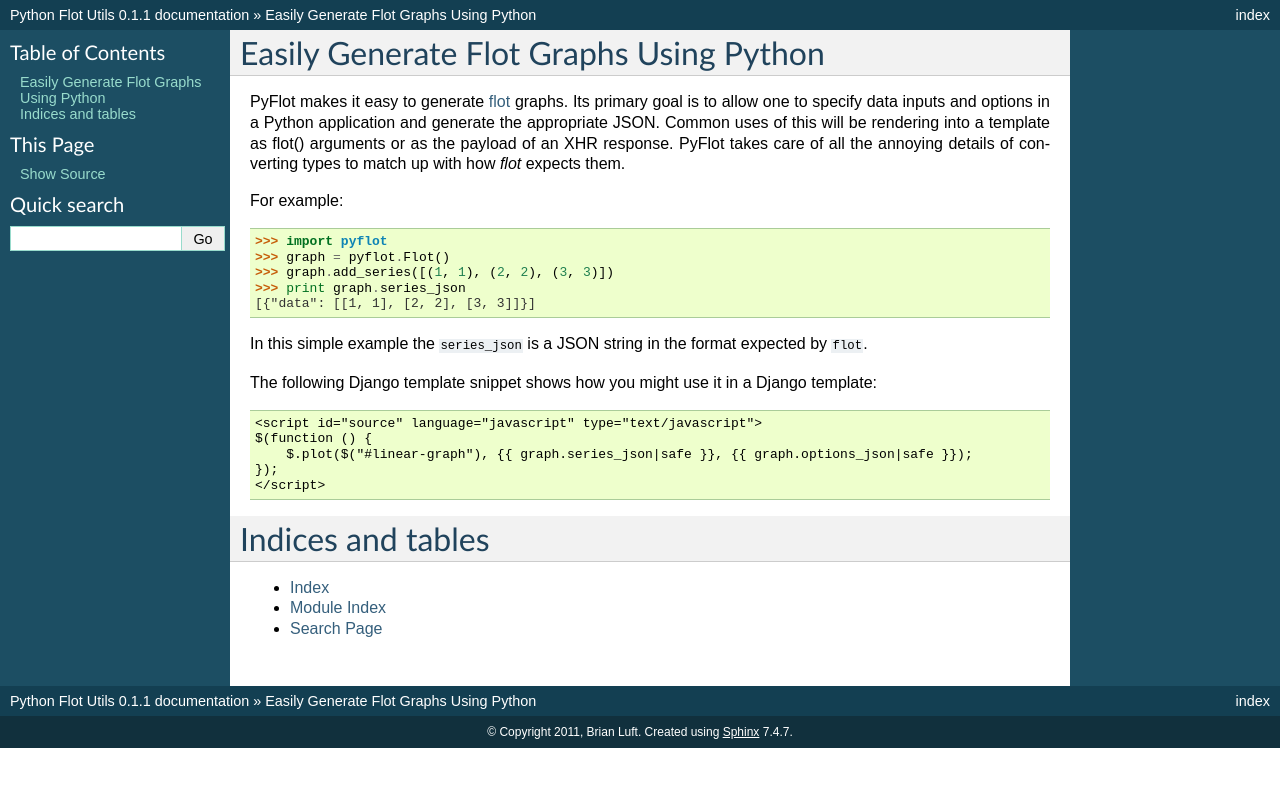
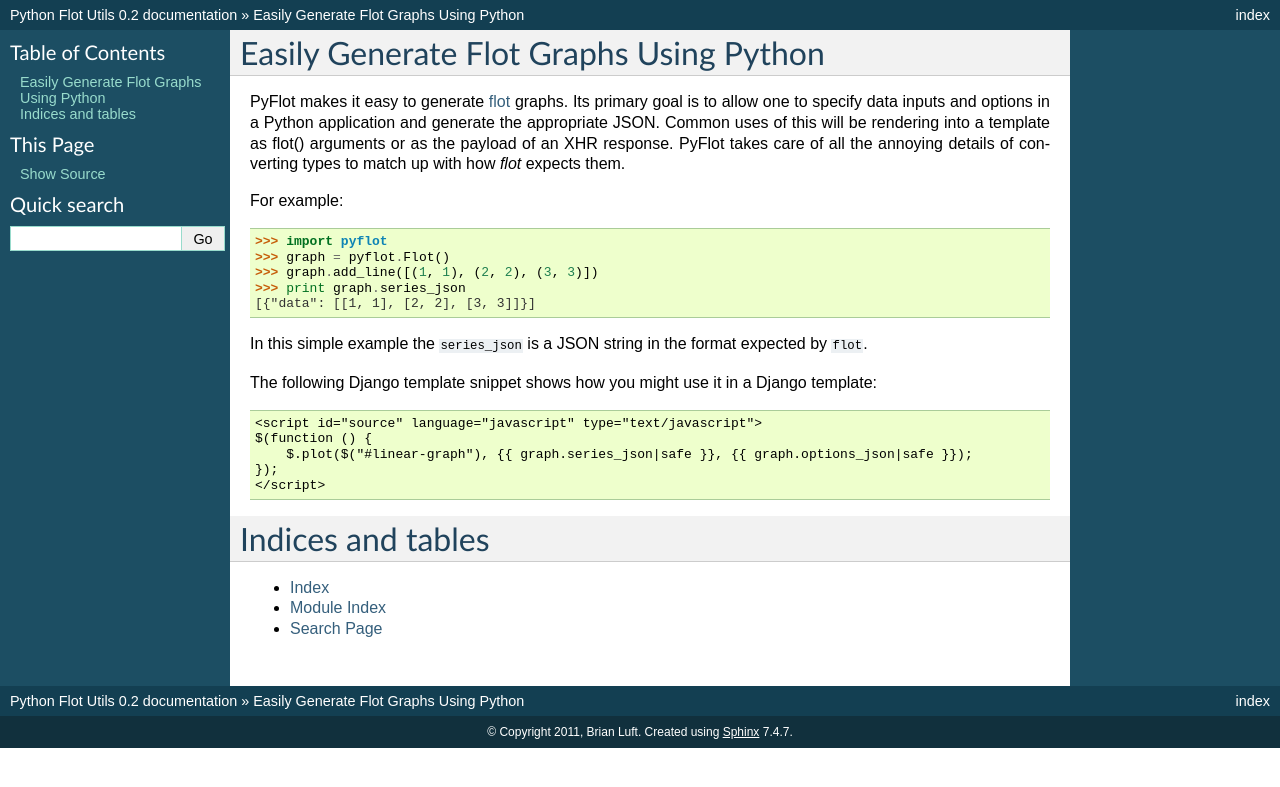
Before and after one commit to unbracketed/python-flot-utils, a Sphinx documentation site: the page built from docs/index.rst, in a window 1280 px wide. Shown: the top 787 px of the page. Built offline with Sphinx 7.4.7, drawn with Linux system fonts in a browser that asks for light colours.

Commit message:
bumps version to 0.2

```diff
--- a/docs/conf.py
+++ b/docs/conf.py
@@ -48,9 +48,9 @@ copyright = u'2011, Brian Luft'
 # built documents.
 #
 # The short X.Y version.
-version = '0.1'
+version = '0.2'
 # The full version, including alpha/beta/rc tags.
-release = '0.1.1'
+release = '0.2'
 
 # The language for content autogenerated by Sphinx. Refer to documentation
 # for a list of supported languages.
--- a/docs/index.rst
+++ b/docs/index.rst
@@ -18,7 +18,7 @@ For example::
 
     >>> import pyflot
     >>> graph = pyflot.Flot()
-    >>> graph.add_series([(1, 1), (2, 2), (3, 3)])
+    >>> graph.add_line([(1, 1), (2, 2), (3, 3)])
     >>> print graph.series_json
     [{"data": [[1, 1], [2, 2], [3, 3]]}]
 
@@ -26,8 +26,9 @@ In this simple example the ``series_json`` is a JSON string
 in the format expected by ``flot``.
 
 The following Django template snippet shows how you might use
-it in a Django template::
+it in a Django template:
 
+.. code-block:: HTML+Django/Jinja
 
     <script id="source" language="javascript" type="text/javascript">
     $(function () {
```
Also changed, not shown: README.rst (+21 -4 lines), setup.py (+5 -5 lines), 1 other file.
